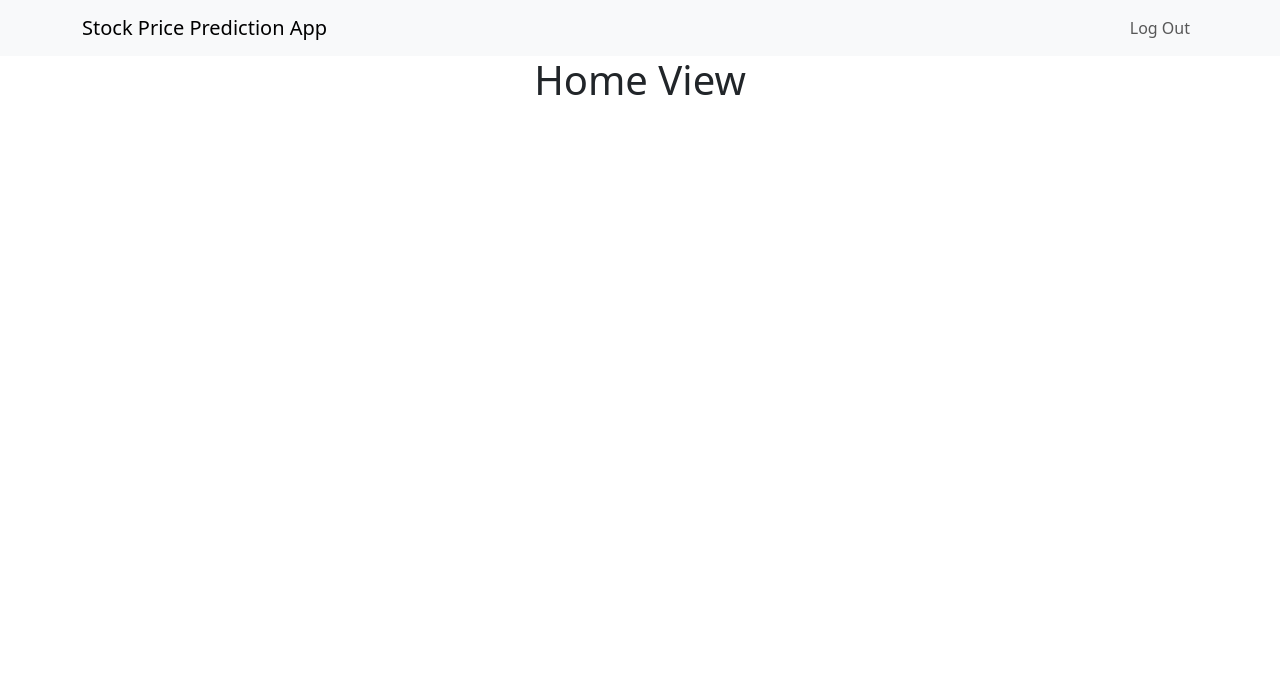
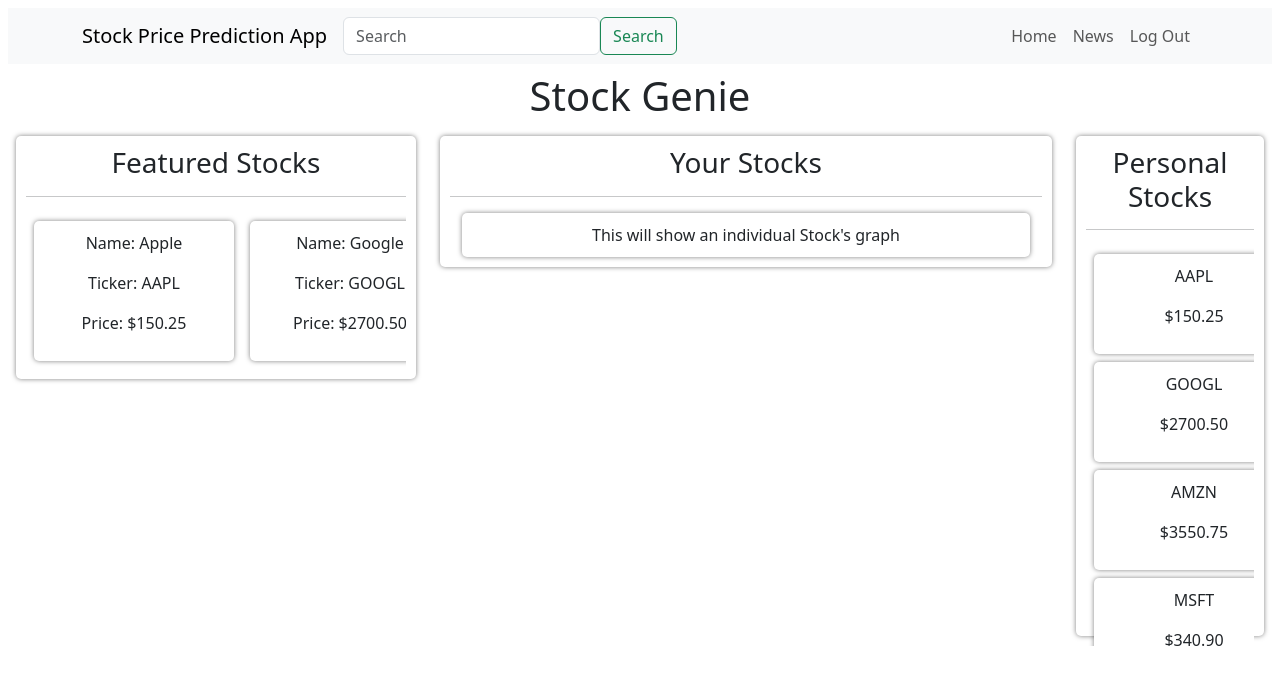
Before and after one commit to mwwenger6/stock-prediction-app, a React (Create React App) app: page / in a window 1280 px wide. Shown: the top 684 px of the page. Built offline with nearby package versions, Linux system fonts and the light colour scheme.

Commit message:
Home Page Changes and added some css and component

```diff
--- a/src/Components/AppNavbar.tsx
+++ b/src/Components/AppNavbar.tsx
@@ -5,11 +5,17 @@ const AppNavbar = () => {
     return (
         <Navbar expand="lg" className="bg-body-tertiary">
             <Container>
-                <Navbar.Brand> Stock Price Prediction App </Navbar.Brand>
+                <Navbar.Brand>Stock Price Prediction App</Navbar.Brand>
                 <Navbar.Toggle aria-controls="basic-navbar-nav" />
+                <div className="d-flex justify-content-center align-items-center">
+                    <input className="form-control mr-sm-2" type="search" placeholder="Search" aria-label="Search" />
+                    <button className="btn btn-outline-success my-2 my-sm-0" type="submit">Search</button>
+                </div>
                 <Navbar.Collapse id="basic-navbar-nav">
                     <Nav className="ms-auto">
-                    <Nav.Link href="">Log Out</Nav.Link>
+                        <Nav.Link href="/">Home</Nav.Link>
+                        <Nav.Link href="/News">News</Nav.Link>
+                        <Nav.Link href="">Log Out</Nav.Link>
                     </Nav>
                 </Navbar.Collapse>
             </Container>
--- /dev/null
+++ b/src/Components/StockGraph.tsx
@@ -0,0 +1,14 @@
+import {Container} from "react-bootstrap";
+
+const StockGraph = () => {
+
+    return (
+        <Container>
+            <div className="floatingDiv">
+                This will show an individual Stock's graph
+            </div>
+        </Container>
+    );
+}
+
+export default StockGraph;
--- a/src/Views/HomeView.tsx
+++ b/src/Views/HomeView.tsx
@@ -1,10 +1,64 @@
 import AppNavbar from "../Components/AppNavbar";
+import StockGraph from "../Components/StockGraph";
 
 function HomeView () {
+
+    const stockData = [
+        { name: 'Apple', ticker: 'AAPL', price: 150.25 },
+        { name: 'Google', ticker: 'GOOGL', price: 2700.50 },
+        { name: 'Amazon', ticker: 'AMZN', price: 3550.75 },
+        { name: 'Microsoft', ticker: 'MSFT', price: 340.90 },
+        { name: 'Facebook', ticker: 'FB', price: 330.40 },
+        { name: 'Tesla', ticker: 'TSLA', price: 950.15 },
+        { name: 'Netflix', ticker: 'NFLX', price: 580.60 },
+    ];
+
     return(
-        <div>
+        <div className="m-2">
             <AppNavbar/>
-            <h1 className="text-center"> Home View </h1>
+            <h1 className="text-center m-2"> Stock Genie </h1>
+            <div className="row p-2">
+                <div className="col-4">
+                    <div className="floatingDiv">
+                        <h3>Featured Stocks</h3>
+                        <hr/>
+                        <div className="featured-stocks-container">
+                            <div id="featured-stocks" className="d-flex flex-nowrap overflow-auto">
+                                {stockData.map((stock, index) => (
+                                    <div key={index} className="floatingDiv m-2" style={{ minWidth: '200px', width: '200px' }}>
+                                        <p>Name: {stock.name}</p>
+                                        <p>Ticker: {stock.ticker}</p>
+                                        <p>Price: ${stock.price.toFixed(2)}</p>
+                                    </div>
+                                ))}
+                            </div>
+                        </div>
+                    </div>
+                </div>
+                <div className="col-6">
+                    <div className='floatingDiv'>
+                        <h3>Your Stocks</h3>
+                        <hr/>
+                        <StockGraph />
+                    </div>
+                </div>
+                <div className="col-2">
+                    <div className="floatingDiv" style={{maxHeight: '500px'}}>
+                        <h3>Personal Stocks</h3>
+                        <hr/>
+                        <div id="personal-stocks" className="overflow-auto" style={{ maxHeight: '400px' }}>
+                            <div id="personal-stocks">
+                                {stockData.map((stock, index) => (
+                                    <div key={index} className="floatingDiv m-2" style={{ minWidth: '200px', width: '200px' }}>
+                                        <p>{stock.ticker}</p>
+                                        <p>${stock.price.toFixed(2)}</p>
+                                    </div>
+                                ))}
+                            </div>
+                        </div>
+                    </div>
+                </div>
+            </div>
         </div>
     );
 }
--- a/src/index.css
+++ b/src/index.css
@@ -11,3 +11,10 @@ code {
   font-family: source-code-pro, Menlo, Monaco, Consolas, 'Courier New',
     monospace;
 }
+
+.floatingDiv {
+  border-radius: 5px;
+  padding: 10px;
+  box-shadow: 0px 0px 5px rgba(0,0,0,0.5);
+  background-color: white;
+}
```
